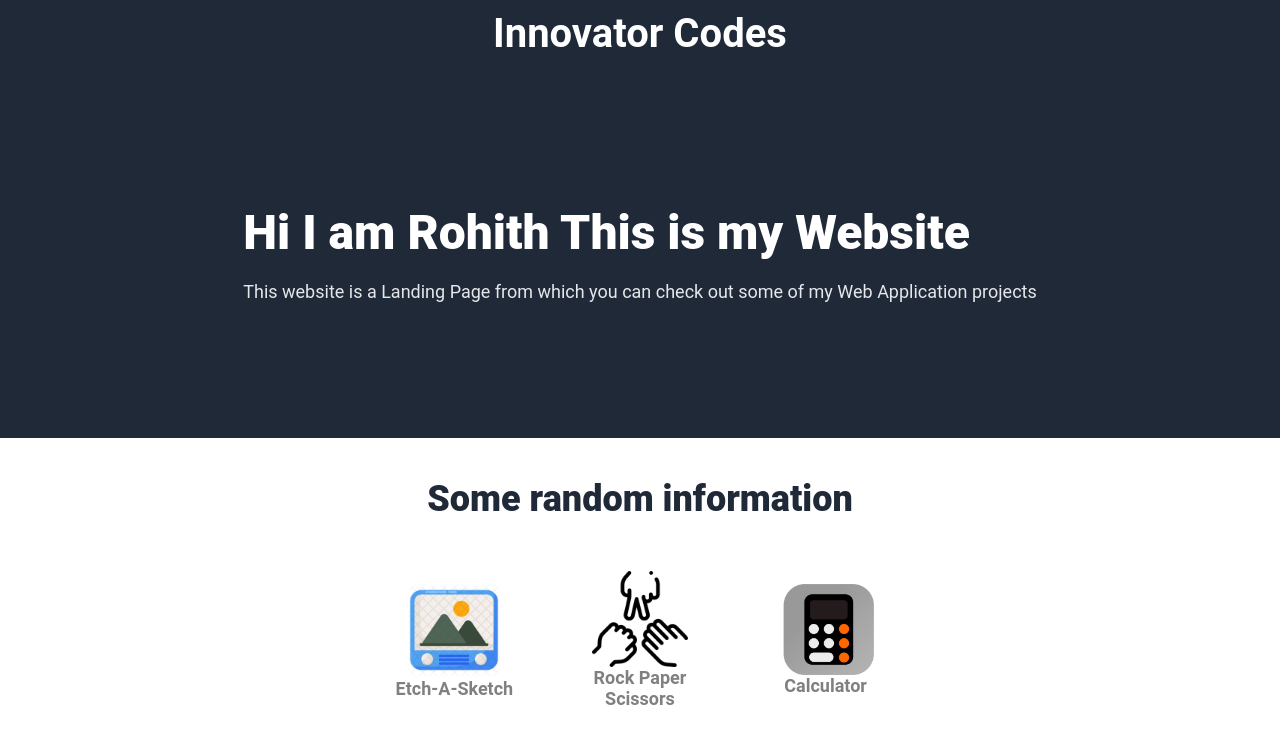
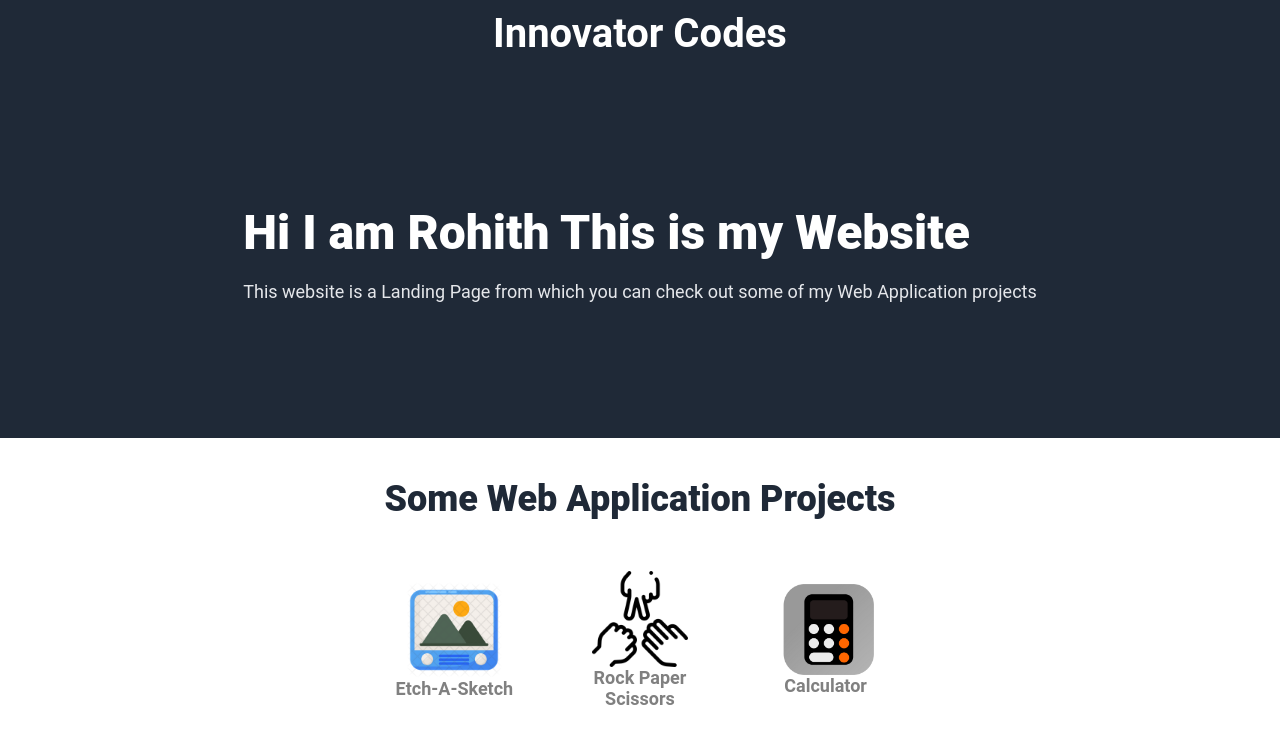
Before and after one commit to InnovatorCodes/resume-website, a plain HTML site: page index.html in a window 1280 px wide. Drawn offline with Linux system fonts and the light colour scheme.

Commit message:
Added title to web app projects

```diff
--- a/index.html
+++ b/index.html
@@ -18,7 +18,7 @@
             </div>
         </div>
         <div class="subdiv two">
-            <div id="title">Some random information</div>
+            <div id="title">Some Web Application Projects</div>
             <div class="cards">
                 <div class="card">
                     <a href="https://innovatorcodes.github.io/etch-a-sketch">
```
